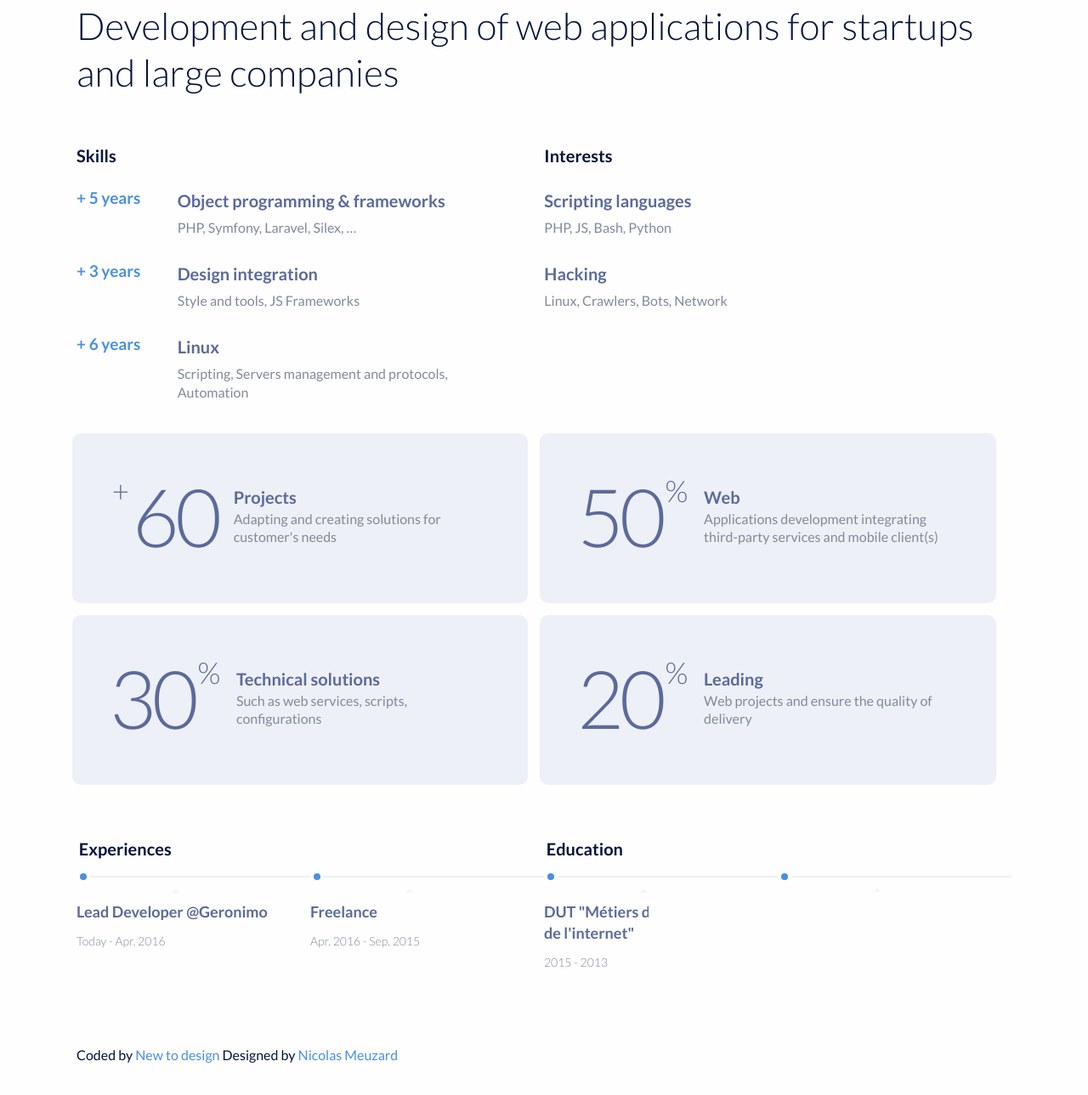
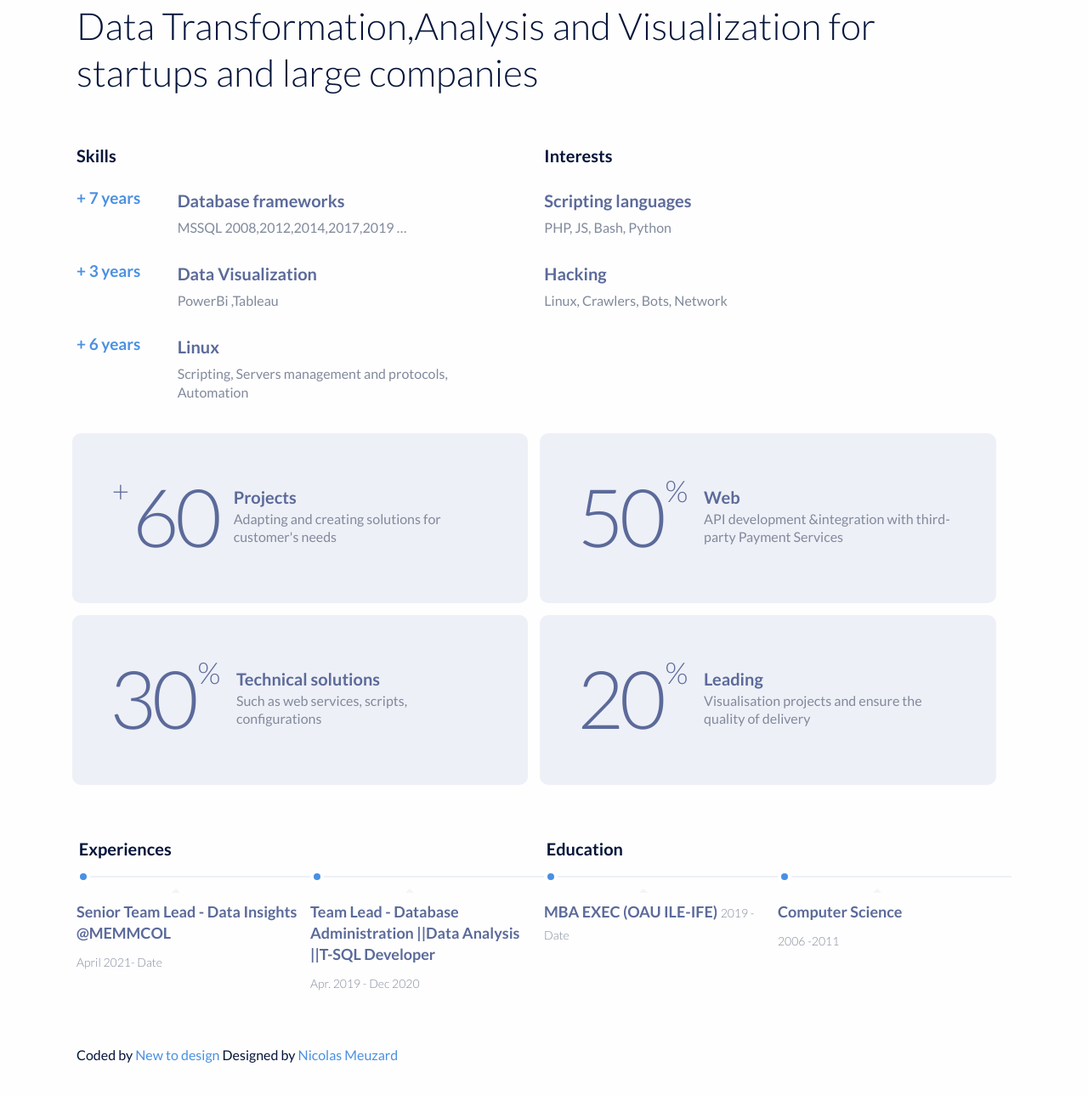
Before and after one commit to adetutulawson/adetutulawson.github.io, a plain HTML site: page index.html in a window 1280 px wide. Shown: the part 221-1510 px from the top of the page at 85% size. Drawn offline with Linux system fonts and the light colour scheme.

Commit message:
Modified template to suit skill set

```diff
--- a/index.html
+++ b/index.html
@@ -9,11 +9,11 @@
 
 	<div class="container">
 		<div class="hero">
-			<h1 class="name"><strong>Abbie</strong> Bradley</h1>
-			<span class="job-title">Developer</span>
-			<span class="email">abbie.bradley@gmail.com</span>
+			<h1 class="name"><strong>Adetutu</strong> Lawson</h1>
+			<span class="job-title">Data Anaylst || Data Visualization Expert</span>
+			<span class="email">adetutulawson@gmail.com</span>
 
-			<h2 class="lead">Development and design of web applications
+			<h2 class="lead">Data Transformation,Analysis and Visualization
 for startups and large companies</h2>
 		</div>
 	</div>
@@ -25,18 +25,18 @@ for startups and large companies</h2>
 			<h2 class="section-title">Skills</h2>
 
 			<div class="list-card">
-				<span class="exp">+ 5 years</span>
+				<span class="exp">+ 7 years</span>
 				<div>
-					<h3>Object programming & frameworks</h3>
-					<span>PHP, Symfony, Laravel, Silex, …</span>
+					<h3>Database frameworks</h3>
+					<span>MSSQL 2008,2012,2014,2017,2019 …</span>
 				</div>
 			</div>
 
 			<div class="list-card">
 				<span class="exp">+ 3 years</span>
 				<div>
-					<h3>Design integration</h3>
-					<span>Style and tools, JS Frameworks</span>
+					<h3>Data Visualization</h3>
+					<span>PowerBi ,Tableau</span>
 				</div>
 			</div>
 
@@ -94,7 +94,7 @@ for startups and large companies</h2>
 
 			<div class="skill-meta">
 				<h3>Web</h3>
-				<span>Applications development integrating third-party services and mobile client(s)</span>
+				<span>API development &integration with third-party Payment Services</span>
 			</div>
 		</div>
 
@@ -120,7 +120,7 @@ for startups and large companies</h2>
 
 			<div class="skill-meta">
 				<h3>Leading</h3>
-				<span>Web projects and ensure the quality of delivery</span>
+				<span>Visualisation projects and ensure the quality of delivery</span>
 			</div>
 		</div>
 
@@ -134,34 +134,33 @@ for startups and large companies</h2>
 		    <p class="line">Experiences</p>
 		    <span class="point"></span>
 		    <p class="description">
-		      Lead Developer @Geronimo
+		    Senior Team Lead - Data Insights @MEMMCOL
 		    </p>
-		    <span class="date">Today - Apr. 2016</span>
+		    <span class="date">April 2021- Date</span>
 		  </li>
 
 		  <li>
 		    <span class="point"></span>
 		    <p class="description">
-		      Freelance
+		      Team Lead - Database Administration ||Data Analysis ||T-SQL Developer
 		    </p>
-		    <span class="date">Apr. 2016 - Sep. 2015</span>
+		    <span class="date">Apr. 2019 - Dec 2020</span>
 		  </li>
 
 		  		  <li>
 		    <p class="line">Education</p>
 		    <span class="point"></span>
 		    <p class="description">
-		      DUT "Métiers du multimédia et de l'internet"
-		    </p>
-		    <span class="date">2015 - 2013</span>
+		      MBA EXEC (OAU ILE-IFE)
+		    <span class="date">2019 - Date</span>
 		  </li>
 
 		  		  <li>
 		    <span class="point"></span>
 		    <p class="description">
-		      Art & Design studies
+		      Computer Science
 		    </p>
-		    <span class="date">2013 - 2008</span>
+		    <span class="date">2006 -2011</span>
 		  </li>
 		</ol>
 
@@ -172,7 +171,7 @@ for startups and large companies</h2>
 
 
 	<footer class="container">
-		<span style="font-size: 16px; margin-top: ">Coded by <a href="https://newtodesign.com/">New to design </a> Designed by <a href="https://dribbble.com/shots/4342703-Minimal-resume-freebie-for-junior-self-taught-people">Nicolas Meuzard</a></span>
+		<span style="font-size: 16px; margin-top: 10">Coded by <a href="https://newtodesign.com/">New to design </a> Designed by <a href="https://dribbble.com/shots/4342703-Minimal-resume-freebie-for-junior-self-taught-people">Nicolas Meuzard</a></span>
 	</footer>
 
 
```
